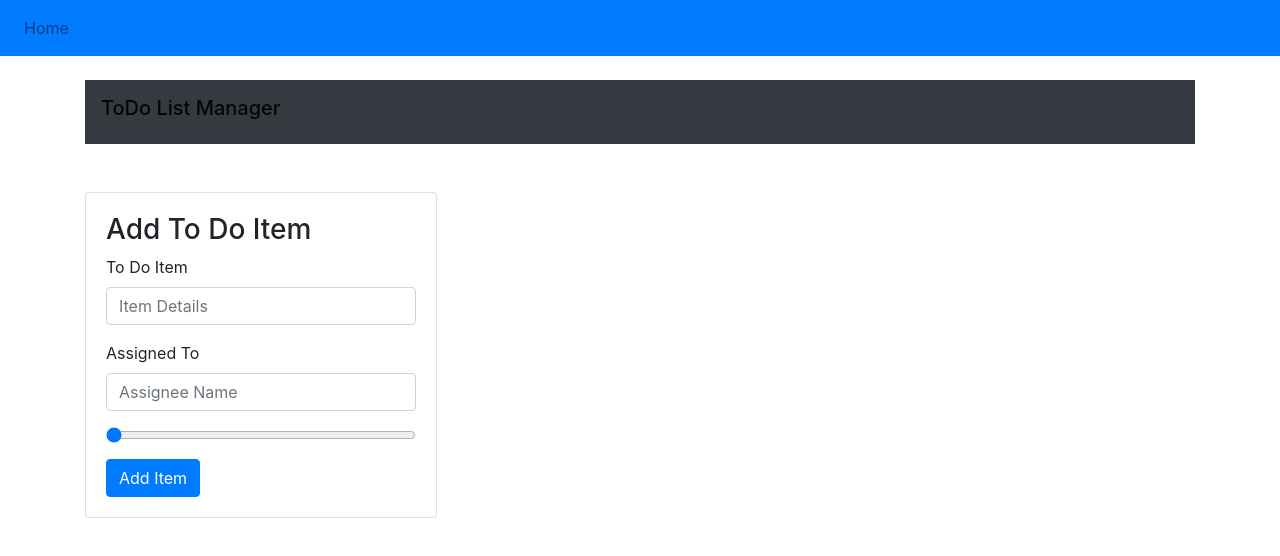
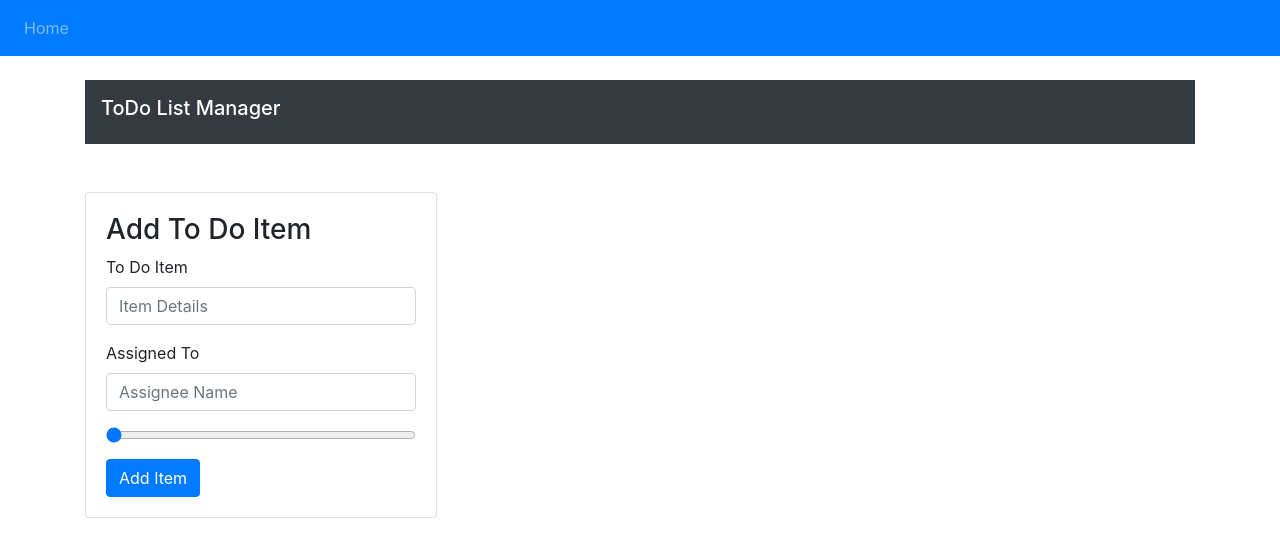
Before and after one commit to Dirrbick/react-hooks, a React (Create React App) app: page / in a window 1280 px wide. Shown: the top 556 px of the page. Built offline with nearby package versions, Linux system fonts and the light colour scheme.

Commit message:
fixed varient to variant

```diff
--- a/src/App.js
+++ b/src/App.js
@@ -16,7 +16,7 @@ function App() {
   function getFormData(data) {
     setValues([...values, data]);
   }
-
+  //mark item as complete()
   return (
     <>
       <ToDoNavbar />
--- a/src/components/header/header.js
+++ b/src/components/header/header.js
@@ -3,7 +3,7 @@ import Navbar from "react-bootstrap/Navbar";
 
 function ToDoHeader() {
   return (
-    <Navbar bg="dark" varient="dark">
+    <Navbar bg="dark" variant="dark">
       <Navbar.Brand as="h1">ToDo List Manager</Navbar.Brand>
     </Navbar>
   );
--- a/src/components/navbar/navbar.js
+++ b/src/components/navbar/navbar.js
@@ -4,7 +4,7 @@ import Nav from "react-bootstrap/Nav";
 
 function ToDoNavbar() {
   return (
-    <Navbar varient="light" bg="primary">
+    <Navbar variant="dark" bg="primary">
       <Nav>
         <Nav.Link href="#home">Home</Nav.Link>
       </Nav>
```
